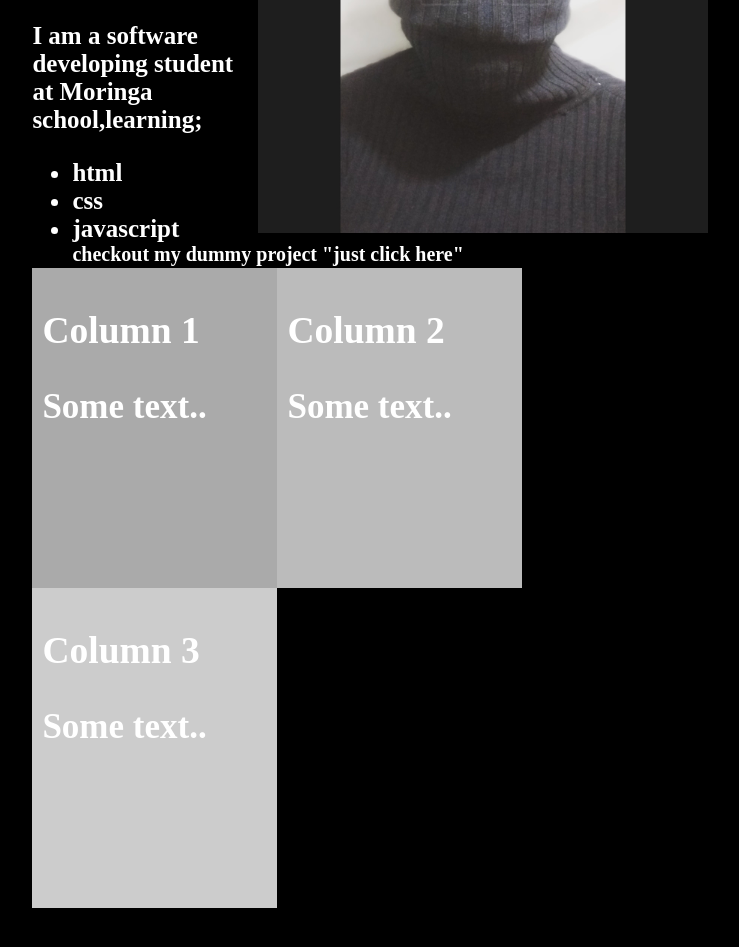
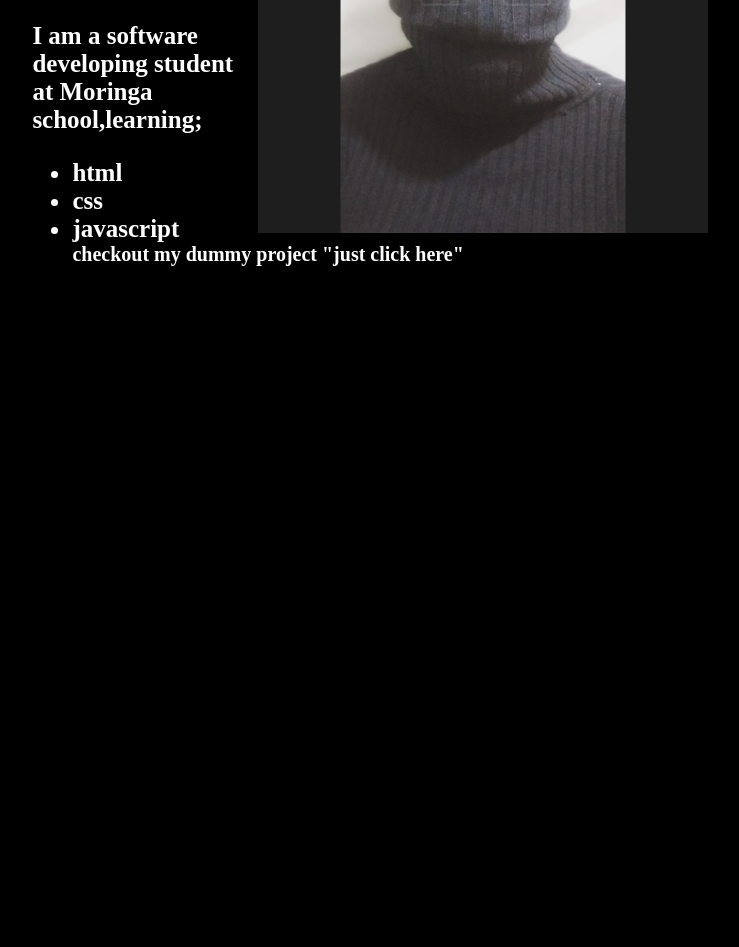
Before and after one commit to sam-dev-byte/my-portfolio, a plain HTML site: page index.html in a window 1280 px wide. Shown: the part 567-1514 px from the top of the page, without its empty margins (70-809 px from the left). After the commit the page ends 860 px from the top, so only its background shows below. Drawn offline with Linux system fonts and the light colour scheme.

Commit message:
Update index.html
deleted the div tags

```diff
--- a/index.html
+++ b/index.html
@@ -31,22 +31,5 @@
 
 
 
-                    <div class="row">
-                        <div class="column" style="background-color:#aaa;">
-                          <h2>Column 1</h2>
-                          <p>Some text..</p>
-                        </div>
-                        <div class="column" style="background-color:#bbb;">
-                          <h2>Column 2</h2>
-                          <p>Some text..</p>
-                        </div>
-                        <div class="column" style="background-color:#ccc;">
-                          <h2>Column 3</h2>
-                          <p>Some text..</p>
-                        </div>
-                      </div>
-                </div>
-    </div>
-
 </body>
 </html>
```
